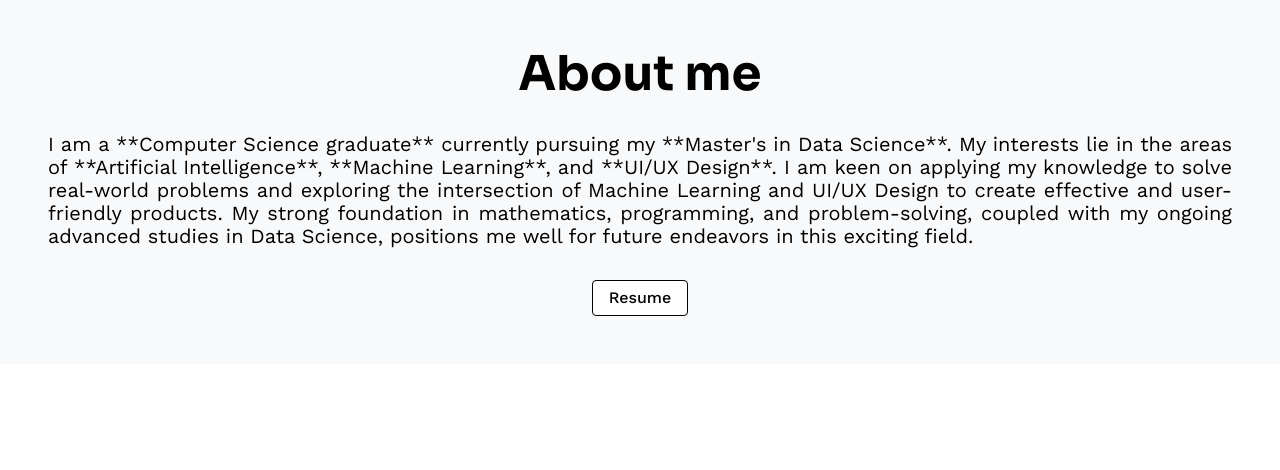
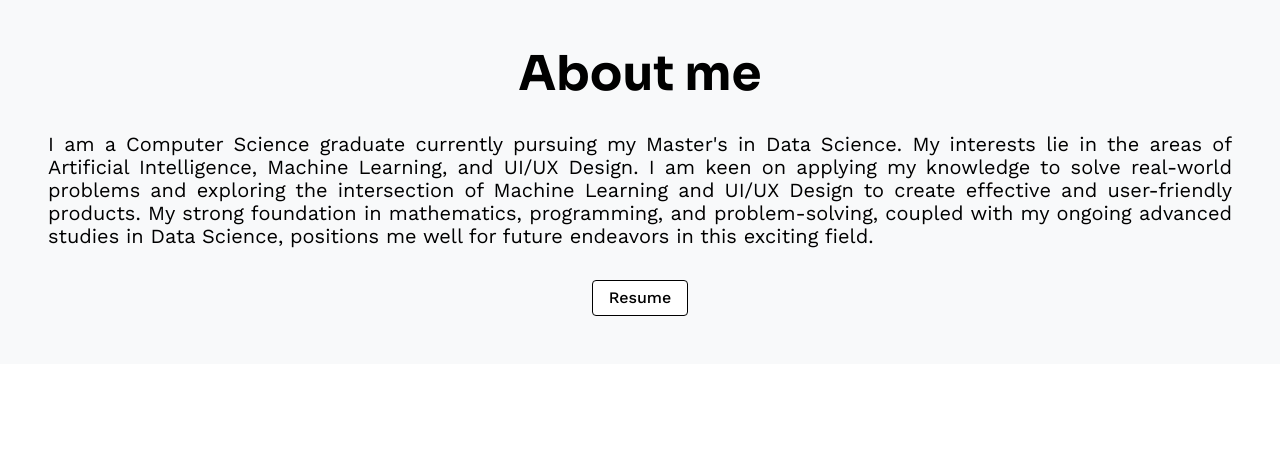
Before and after one commit to UnpretentiousGeek/UnpretentiousGeek.github.io, a website built with Parcel: page index.html in a window 1280 px wide. Shown: the part 1020-1490 px from the top of the page. Built offline with nearby package versions, Linux system fonts and the light colour scheme; a script that the page names is missing.

Commit message:
Update index.html

```diff
--- a/index.html
+++ b/index.html
@@ -307,7 +307,7 @@
           <div id="about" class="home-banner">
             <h1 class="home-text06">About me</h1>
             <span class="home-text07">
-              I am a **Computer Science graduate** currently pursuing my **Master's in Data Science**. My interests lie in the areas of **Artificial Intelligence**, **Machine Learning**, and **UI/UX Design**. I am keen on applying my knowledge to solve real-world problems and exploring the intersection of Machine Learning and UI/UX Design to create effective and user-friendly products. My strong foundation in mathematics, programming, and problem-solving, coupled with my ongoing advanced studies in Data Science, positions me well for future endeavors in this exciting field.
+              I am a Computer Science graduate currently pursuing my Master's in Data Science. My interests lie in the areas of Artificial Intelligence, Machine Learning, and UI/UX Design. I am keen on applying my knowledge to solve real-world problems and exploring the intersection of Machine Learning and UI/UX Design to create effective and user-friendly products. My strong foundation in mathematics, programming, and problem-solving, coupled with my ongoing advanced studies in Data Science, positions me well for future endeavors in this exciting field.
             </span>
             <a href="Sanchit_Resume_V1.pdf" target = "_blank" class= "home-link1 button">Resume</a>
           </div>
```
